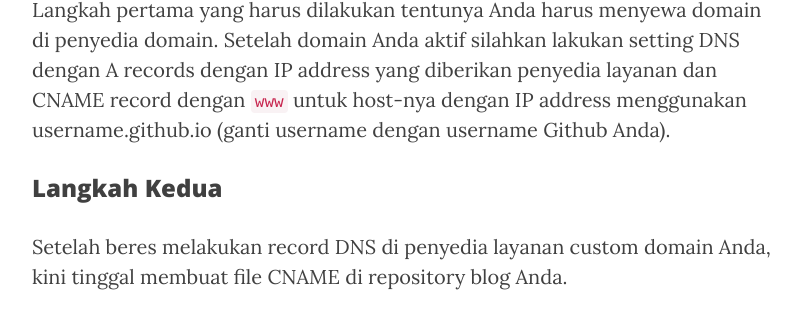
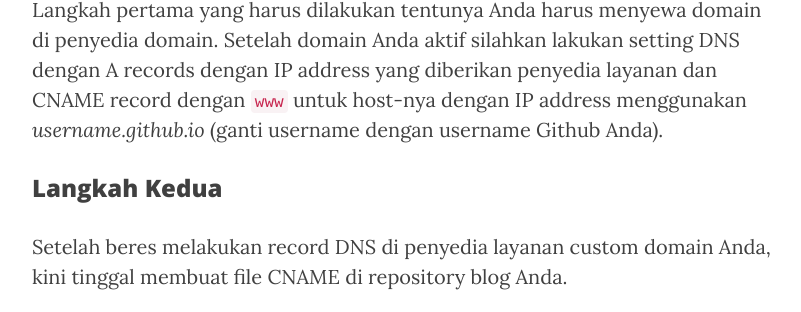
Before and after one commit to KompiAjaib/kompiajaib.github.io, a Jekyll site: the page built from _posts/2016-06-13-custom-domain-github-pages.markdown, in a window 1280 px wide and 900 px high, scrolled down 1131 px. Shown: the part 173-485 px from the top of the window, without its empty margins (233-1034 px from the left). Built offline with Jekyll 4.4.1, drawn with Linux system fonts in a browser that asks for light colours; nearby versions of some CDN libraries; comment, search, counter and statistics services are not loaded.

```diff
--- a/_posts/2016-06-13-custom-domain-github-pages.markdown
+++ b/_posts/2016-06-13-custom-domain-github-pages.markdown
@@ -19,7 +19,7 @@ Setelah berhasil membuat blog di Github Pages, tentunya Anda ingin menjadikan bl
 ## Custom Domain Blog Github Pages
 
 ### Langkah Pertama
-Langkah pertama yang harus dilakukan tentunya Anda harus menyewa domain di penyedia domain. Setelah domain Anda aktif silahkan lakukan setting DNS dengan A records dengan IP address yang diberikan penyedia layanan dan CNAME record dengan `www` untuk host-nya dengan IP address menggunakan username.github.io (ganti username dengan username Github Anda).
+Langkah pertama yang harus dilakukan tentunya Anda harus menyewa domain di penyedia domain. Setelah domain Anda aktif silahkan lakukan setting DNS dengan A records dengan IP address yang diberikan penyedia layanan dan CNAME record dengan `www` untuk host-nya dengan IP address menggunakan *username.github.io* (ganti username dengan username Github Anda).
 
 ### Langkah Kedua
 Setelah beres melakukan record DNS di penyedia layanan custom domain Anda, kini tinggal membuat file CNAME di repository blog Anda.
```
